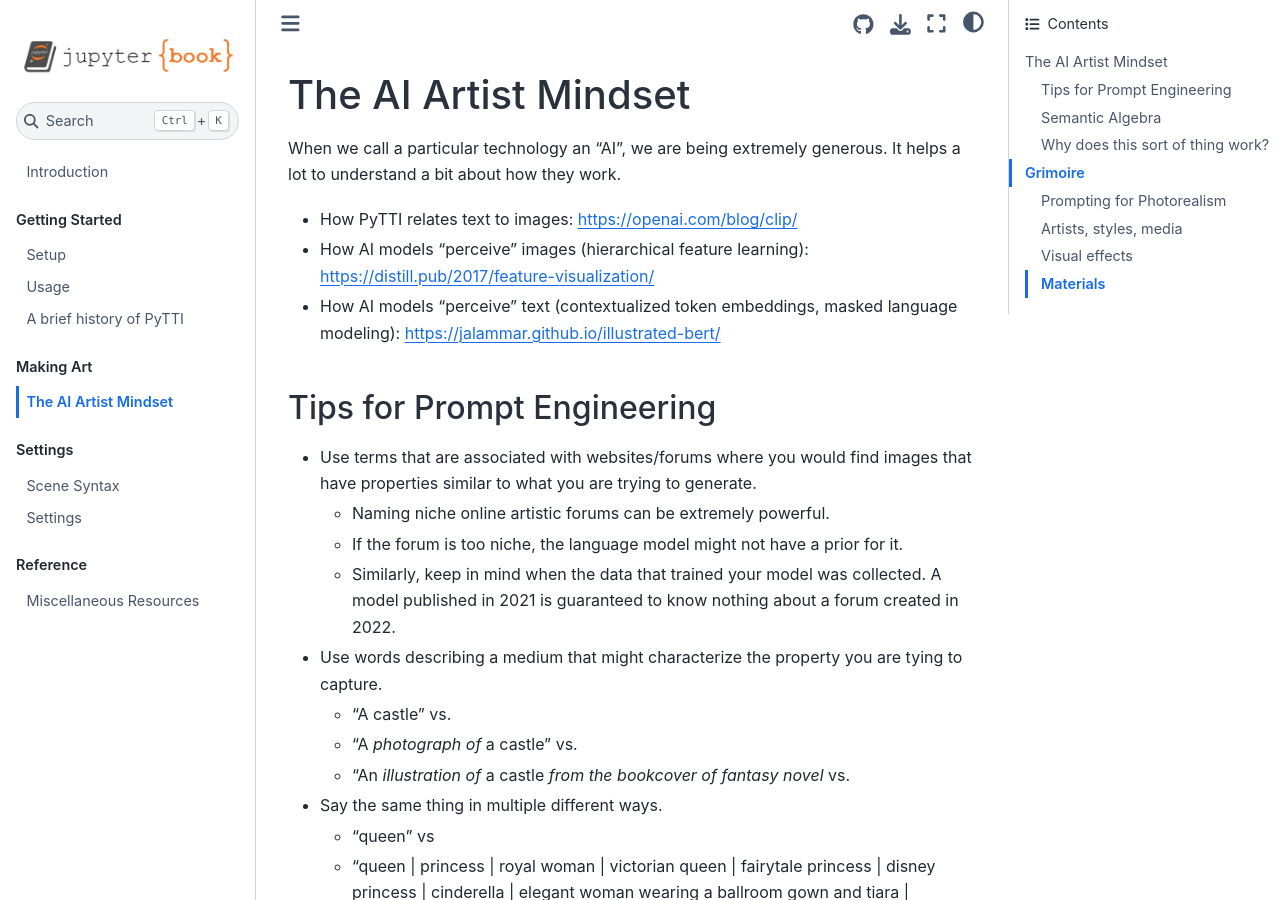
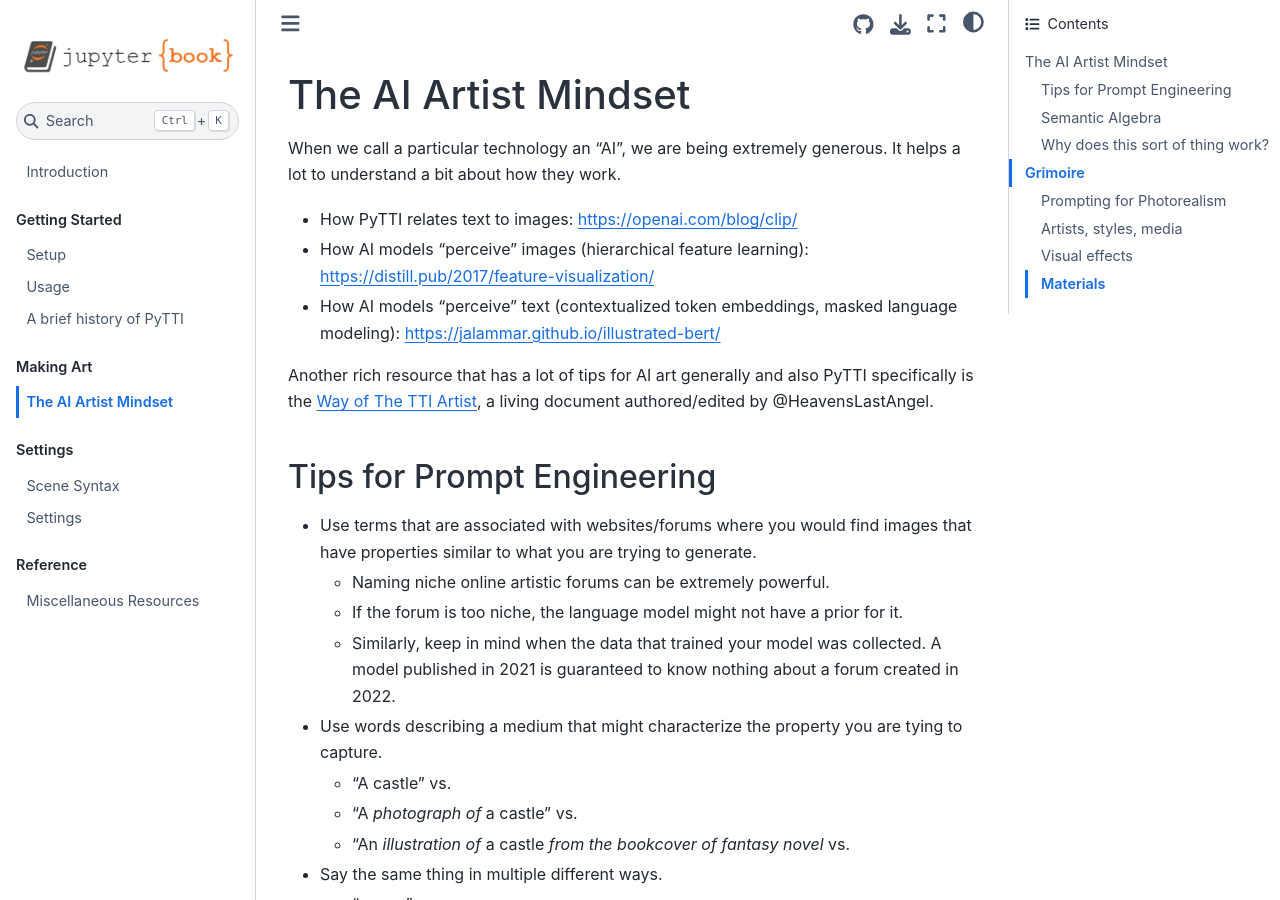
Before and after one commit to pytti-tools/pytti-book, a Jupyter Book: the page built from Grimoire.md, in a window 1280 px wide and 900 px high. Built offline with Jupyter Book 1.0.4 settings and Sphinx 7.4.7 and the Sphinx Book theme 1.1.4, drawn with Linux system fonts in a browser that asks for light colours; pages that are not in the unit, such as notebooks, are missing from menus.

Commit message:
added link to tao of TTI

```diff
--- a/Grimoire.md
+++ b/Grimoire.md
@@ -5,6 +5,8 @@ When we call a particular technology an "AI", we are being extremely generous. I
 * How PyTTI relates text to images: https://openai.com/blog/clip/
 * How AI models "perceive" images (hierarchical feature learning): https://distill.pub/2017/feature-visualization/
 * How AI models "perceive" text (contextualized token embeddings, masked language modeling): https://jalammar.github.io/illustrated-bert/
+
+Another rich resource that has a lot of tips for AI art generally and also PyTTI specifically is the [Way of The TTI Artist](https://docs.google.com/document/d/1EvkiHa12ButetruSBr82MJeomHfVRkvczB9-FgqtJ48/mobilebasic#h.43aw9whbrrag), a living document authored/edited by @HeavensLastAngel.
 
 
 ## Tips for Prompt Engineering
```
